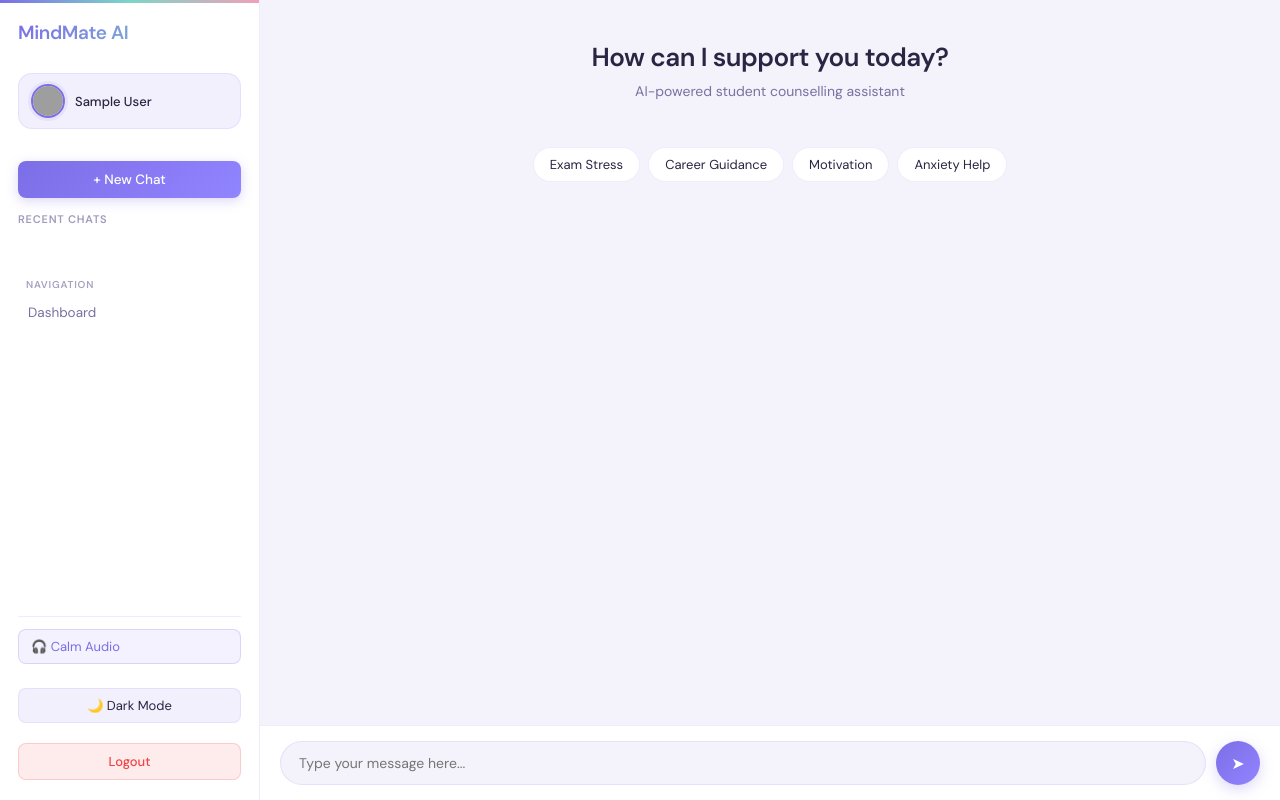
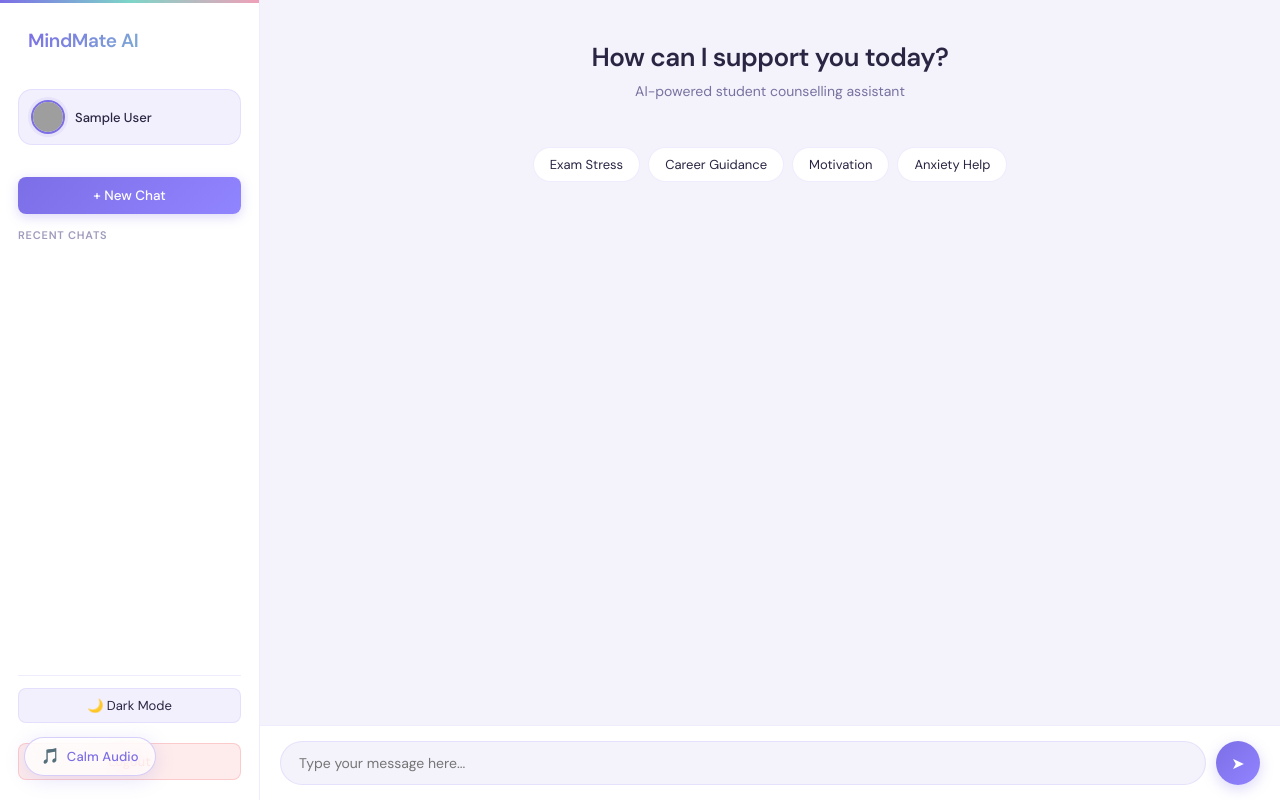
Before and after one commit to merlyn48/mindMateAI, a plain HTML site: page index.html in a window 1280 px wide. Drawn offline with Linux system fonts and the light colour scheme; sample sign-in values are in the browser's storage; grey boxes are pictures that could not be loaded.

Commit message:
Update sidebar with logo link and remove audio toggle
Removed the audio toggle button and updated the logo to link back to the dashboard.

```diff
--- a/index.html
+++ b/index.html
@@ -7,7 +7,6 @@
     <link href="https://fonts.googleapis.com/css2?family=DM+Sans:wght@300;400;500;600&display=swap" rel="stylesheet">
     <link rel="stylesheet" href="style.css">
     <link rel="stylesheet" href="chat.css">
-    <style> #mm-audio-fab { display: none !important; } </style>
 </head>
 <body>
 
@@ -20,7 +19,11 @@
     <div class="app-container">
 
         <aside class="sidebar">
-            <h2 class="logo">MindMate AI</h2>
+
+            <!-- Logo links back to dashboard -->
+            <a href="dashboard.html" class="logo-link">
+                <h2 class="logo">MindMate AI</h2>
+            </a>
 
             <!-- Profile -->
             <div class="sidebar-profile">
@@ -38,17 +41,12 @@
                 <ul id="historyList"></ul>
             </div>
 
-            <!-- Dashboard link -->
-            <nav class="nav-main" style="margin-top:16px;">
-                <a href="dashboard.html">Dashboard</a>
-            </nav>
-
             <!-- Footer -->
             <div class="sidebar-footer">
-                <button id="audioToggle" class="theme-toggle">🎧 Calm Audio</button>
                 <button id="themeToggle" class="theme-toggle">🌙 Dark Mode</button>
                 <button onclick="logout()" class="logout-btn">Logout</button>
             </div>
+
         </aside>
 
         <!-- Chat area -->
```
